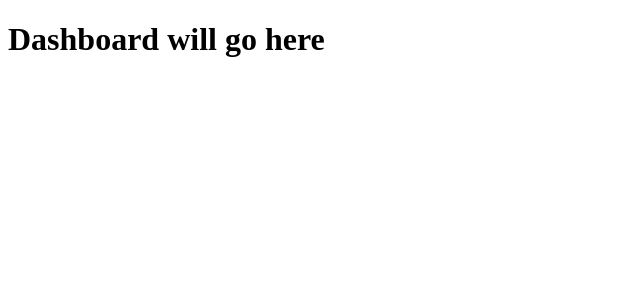
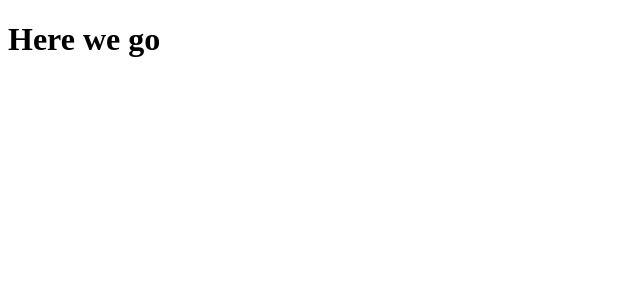
Before and after one commit to Embedded-Kernel/frontend, a Next.js app: page /app in a window 1280 px wide. Shown: the top 300 px of the page, without its empty margins (0-640 px from the left). Built offline with nearby package versions, Linux system fonts and the light colour scheme.

Commit message:
feat: setup dashboard layout

```diff
--- /dev/null
+++ b/components/Layouts/DashboardLayout.tsx
@@ -0,0 +1,3 @@
+export default function DashboardLayout({ children }: { children: JSX.Element }) {
+  return <div>{children}</div>;
+}
--- a/pages/app.tsx
+++ b/pages/app.tsx
@@ -1,4 +1,5 @@
 import Head from 'next/head';
+import DashboardLayout from '../components/Layouts/DashboardLayout';
 
 export default function App() {
   return (
@@ -6,9 +7,9 @@ export default function App() {
       <Head>
         <title>application</title>
       </Head>
-      <div>
-        <h1>Dashboard will go here</h1>
-      </div>
+      <DashboardLayout>
+        <h1>Here we go</h1>
+      </DashboardLayout>
     </>
   );
 }
```
Also changed, not shown: 1 other file (tests, documents, lock files or other folders).
